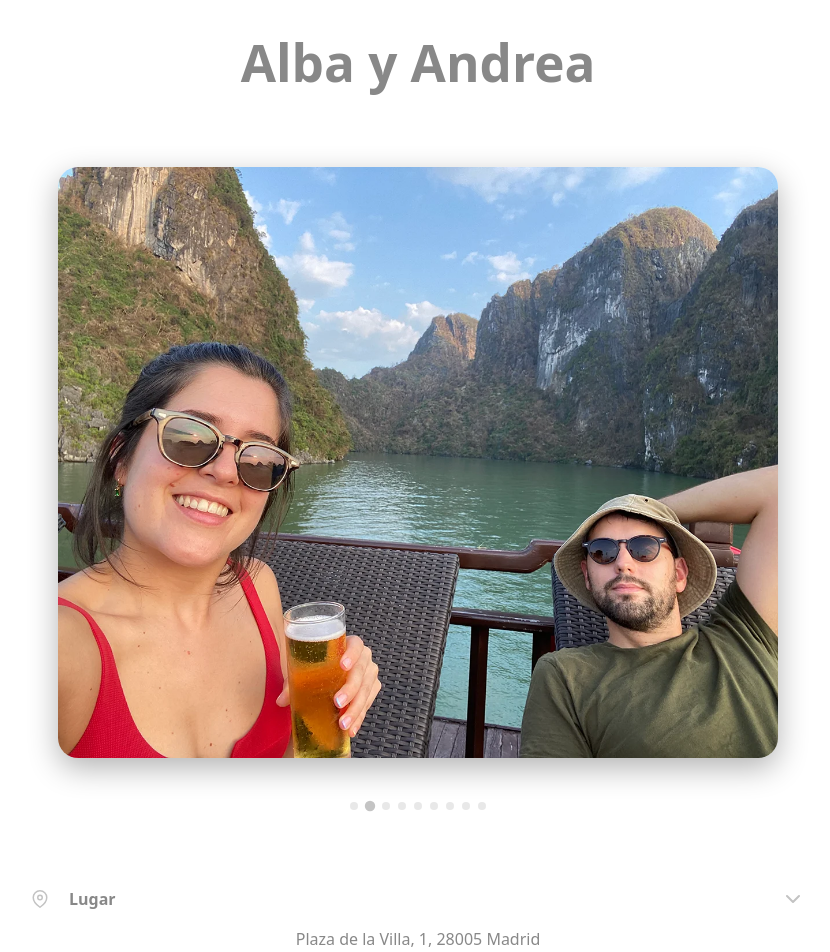
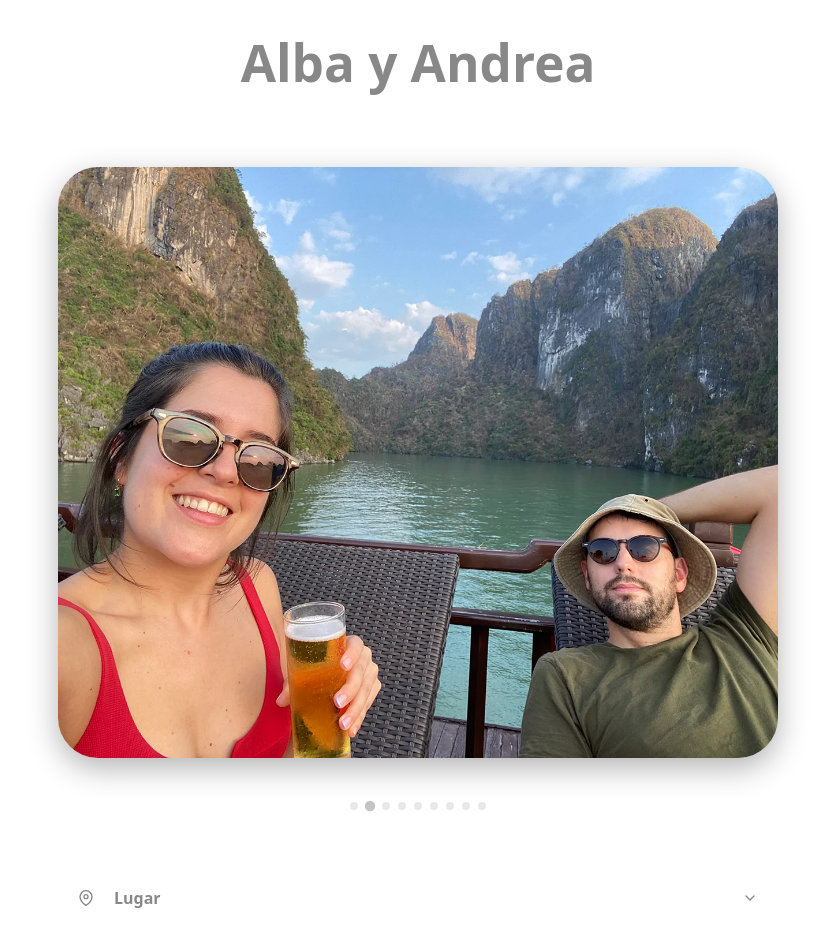
Before and after one commit to safecan/aya-spa, a React (Vite) app: page / in a window 1280 px wide. Shown: the top 952 px of the page, without its empty margins (222-1052 px from the left). Built offline with nearby package versions, Linux system fonts and the light colour scheme.

Commit message:
Accordion component with framer motion and children context

```diff
--- a/package.json
+++ b/package.json
@@ -14,6 +14,7 @@
     "@mui/icons-material": "^7.2.0",
     "@mui/material": "^7.3.1",
     "axios": "^1.9.0",
+    "motion": "^12.23.12",
     "next-themes": "^0.4.6",
     "node": "^22.16.0",
     "react": "^19.1.0",
--- a/src/App.css
+++ b/src/App.css
@@ -28,8 +28,4 @@
     padding: 0em;
   }
 
-  /* .bottom-interaction {
-    width: 90%;
-    margin: 10%;
-  } */
 }
--- a/src/App.jsx
+++ b/src/App.jsx
@@ -6,9 +6,14 @@ import "@fontsource/roboto/500.css";
 import "@fontsource/roboto/700.css";
 
 import Carousel from "./components/swiper/carousel";
-import AccordionArray from "./components/accordion/AccordionArray";
+import {
+  Accordion,
+  AccordionItem,
+  AccordionHeader,
+  AccordionPanel,
+} from "./components/accordion/Accordion";
 
-import { FiMapPin } from "react-icons/fi";
+import { FiMapPin, FiCheckSquare, FiClock } from "react-icons/fi";
 
 function App() {
   const customImages = [
@@ -23,36 +28,50 @@ function App() {
     "src/assets/aya-photos/aya9.webp",
   ];
 
-  const accordionData = [
-    {
-      title: "Lugar",
-      icon: "FiMapPin",
-      content: <img src="src/assets/aya-photos/aya1.webp" alt="Lugar" />,
-    },
-    // {
-    //   title: "Itinerario",
-    //   icon: '<i class="fas fa-cogs"></i>',
-    //   content: "<p> Your content here </p>",
-    // },
-    // {
-    //   title: "Confirmar Asistencia",
-    //   icon: '<i class="fas fa-cogs"></i>',
-    //   content: "<p> Your content here </p>",
-    // }
-  ];
-  const onlyItem = {
-    title: "Lugar",
-    icon: FiMapPin,
-    content: <p>Plaza de la Villa, 1, 28005 Madrid</p>,
-  };
-
   return (
     <>
       <h1>Alba y Andrea</h1>
-      <Carousel images={customImages} />
-      <div className="bottom-interaction">
-        <AccordionArray item={onlyItem} />
-      </div>
+
+      <section>
+        <Carousel images={customImages} />
+      </section>
+      <br />
+      <section>
+        <Accordion>
+          <AccordionItem>
+            <AccordionHeader FiIcon={FiMapPin} Title="Lugar" />
+
+            <AccordionPanel>
+              <p>Plaza de la Villa, 1, 28005 Madrid</p>
+            </AccordionPanel>
+
+          </AccordionItem>
+
+          <AccordionItem>
+            <AccordionHeader FiIcon={FiClock} Title="Itinerario" />
+
+            <AccordionPanel>
+              <li> Recepción </li>
+              <li> Ceremonia </li>
+              <li> Banquete </li>
+            </AccordionPanel>
+
+          </AccordionItem>
+
+          <AccordionItem>
+            <AccordionHeader FiIcon={FiCheckSquare} Title="Confirmar Asistencia" />
+
+            <AccordionPanel>
+              <li> Nombre </li>
+              <li> Bus </li>
+              <li> Menú </li>
+            </AccordionPanel>
+
+          </AccordionItem>
+
+        </Accordion>
+      </section>
+      <br />
     </>
   );
 }
--- /dev/null
+++ b/src/components/accordion/Accordion.css
@@ -0,0 +1,58 @@
+.horizontal-stack {
+  gap: 20px;
+  display: flex;
+  flex-direction: row;
+  flex-wrap: wrap;
+  width: 100%;
+  align-items: center;
+}
+
+.horizontal-stack > :last-child {
+  margin-left: auto; /* pushes the last item right */
+}
+
+.icons {
+  color: #c3c3c3;
+}
+
+.divider {
+  height: 1.5px;
+  background-color: #c3c3c3;
+  margin: 12px 0;
+}
+
+.content {
+  padding: 0;
+  margin: 0;
+}
+
+.accordion-item {
+  border-radius: 20px;
+  overflow: hidden;
+  margin-bottom: 20px;
+  background-color: #fff;
+  width: 80%;
+  margin: 18px auto;
+}
+
+.accordion-header {
+  padding: 20px;
+  cursor: pointer;
+  user-select: none;
+
+  &:focus {
+    outline: none;
+  }
+}
+
+.accordion-panel {
+  padding: 20px;
+}
+
+.chevron {
+  transition: transform 0.5s ease;
+
+  &.active {
+    transform: rotate(180deg);
+  }
+}
--- /dev/null
+++ b/src/components/accordion/Accordion.jsx
@@ -0,0 +1,82 @@
+import React, { useState } from "react";
+import { FiChevronDown } from "react-icons/fi";
+import { AnimatePresence, motion } from "framer-motion";
+import "./Accordion.css";
+
+const AccordionContext = React.createContext({});
+const useAccordion = () => React.useContext(AccordionContext);
+
+function Accordion({ children, multiple, defaultIndex }) {
+  const [activeIndex, setActiveIndex] = React.useState(
+    multiple ? [defaultIndex] : defaultIndex
+  );
+
+  function onChangeIndex(index) {
+    setActiveIndex((currentActiveIndex) => {
+      if (!multiple) {
+        return index === activeIndex ? -1 : index;
+      }
+
+      if (currentActiveIndex.includes(index)) {
+        return currentActiveIndex.filter((i) => i !== index);
+      }
+
+      return currentActiveIndex.concat(index);
+    });
+  }
+
+  return React.Children.map(children, (child, index) => {
+    const isActive =
+      multiple && Array.isArray(activeIndex)
+        ? activeIndex.includes(index)
+        : activeIndex === index;
+
+    return (
+      <AccordionContext.Provider value={{ isActive, index, onChangeIndex }}>
+        {child}
+      </AccordionContext.Provider>
+    );
+  });
+}
+
+function AccordionItem({ children }) {
+  return <div className="accordion-item">{children}</div>;
+}
+
+function AccordionHeader({ FiIcon, Title }) {
+  const { isActive, index, onChangeIndex } = useAccordion();
+
+  return (
+    <motion.div
+      className={`accordion-header ${isActive ? "active" : ""}`}
+      onClick={() => onChangeIndex(index)}
+    >
+      <div className="horizontal-stack">
+        {FiIcon && <FiIcon className="icon" />}
+        {Title && <strong className="title">{Title}</strong>}
+        <FiChevronDown className={`chevron ${isActive ? "active" : ""}`} />
+      </div>
+    </motion.div>
+  );
+}
+
+function AccordionPanel({ children }) {
+  const { isActive } = useAccordion();
+
+  return (
+    <AnimatePresence initial={false}>
+      {isActive && (
+        <motion.div
+          initial={{ height: 0, opacity: 0 }}
+          animate={{ height: "auto", opacity: 1 }}
+          exit={{ height: 0, opacity: 0 }}
+          transition={{ type: "spring", duration: 0.4, bounce: 0 }}
+        >
+          <div className="accordion-panel">{children}</div>
+        </motion.div>
+      )}
+    </AnimatePresence>
+  );
+}
+
+export { Accordion, AccordionItem, AccordionHeader, AccordionPanel };
--- a/src/components/accordion/AccordionArray.css
+++ /dev/null
@@ -1,28 +0,0 @@
-.aya-accordion-array {
-  /* border-width: 1px;
-  border-style: solid;
-  border-color: #888; */
-
-}
-
-.horizontal-stack {
-  gap: 20px;
-  display: flex;
-  flex-direction: row;
-  flex-wrap: wrap;
-  width: 100%;
-  align-items: center;
-}
-
-.horizontal-stack > :last-child {
-  margin-left: auto; /* pushes the last item right */
-}
-
-.icons {
-  color: #c3c3c3;
-}
-
-/* .horizontal-stack > * {
-  flex: 1;
-  min-width: 250px;
-} */
--- a/src/components/accordion/AccordionArray.jsx
+++ /dev/null
@@ -1,21 +0,0 @@
-import React, { useState } from 'react';
-import { FiChevronDown } from "react-icons/fi";
-import './AccordionArray.css';
-
-const AccordionArray = ({ item }) => {
-
-  return (
-    <div className="aya-accordion-array">
-      <div className="horizontal-stack">
-        <item.icon size={18} className="icons"/>
-        <strong>{item.title}</strong>
-        <FiChevronDown size={24} className="icons" />
-      </div>
-      <div className="content">
-        <div>{item.content}</div>
-      </div>
-    </div>
-  );
-};
-
-export default AccordionArray;
--- a/src/components/swiper/Carousel.css
+++ b/src/components/swiper/Carousel.css
@@ -17,6 +17,7 @@
   perspective: 1000px;
   aspect-ratio: 4/3;
   margin: 0;
+  position: relative;
 }
 
 .slide-content img {
@@ -25,10 +26,11 @@
   object-fit: cover;
   aspect-ratio: 4/3;
   will-change: transform;
-  border-radius: 20px;
+  border-radius: 40px;
   box-shadow: 0 10px 30px rgba(0, 0, 0, 0.3);
   box-sizing: border-box;
   transform-style: preserve-3d;
+  display: block;
 }
 
 /* Navigation arrows */
```
Also changed, not shown: 1 other file (tests, documents, lock files or other folders).
